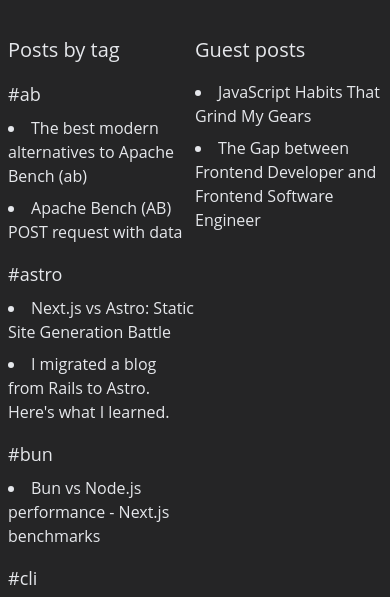
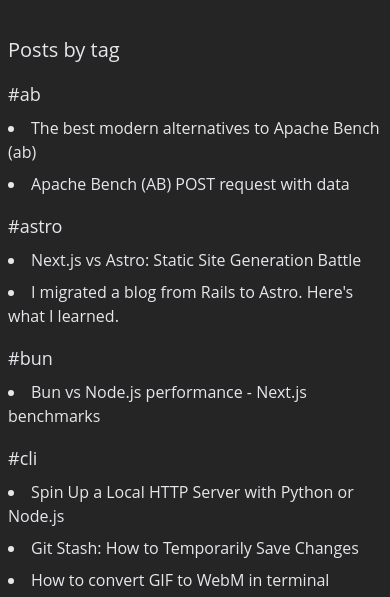
Before and after one commit to devprogrammercom/devprogrammercom.github.io, a plain HTML site: page index.html in a window 390 px wide. Shown: the part 240-837 px from the top of the page. Drawn offline with Linux system fonts and the light colour scheme.

Commit message:
Update index.html

```diff
--- a/index.html
+++ b/index.html
@@ -551,10 +551,6 @@
       min-height: 100vh
     }
 
-    .w-1\/2 {
-      width: 50%
-    }
-
     .w-2\/3 {
       width: 66.666667%
     }
@@ -820,6 +816,10 @@
         display: flex
       }
 
+      .md\:w-1\/2 {
+        width: 50%
+      }
+
       .md\:w-1\/3 {
         width: 33.333333%
       }
@@ -889,8 +889,8 @@
     <div class="flex flex-center"><img src="./logo.svg" class="w-52"></div>
     <div class="container-md mt-6">
       <h1 class="text-3xl">Index of all my posts by tag</h1>
-      <div class="flex">
-        <div class="w-1/2 mt-10">
+      <div class="md:flex">
+        <div class="md:w-1/2 mt-10">
           <h2 class="text-xl">Posts by tag</h2>
           <div class="mt-4">
             <h3 class="text-lg">#ab</h3>
@@ -1051,7 +1051,7 @@
             </ul>
           </div>
         </div>
-        <div class="w-1/2 mt-10">
+        <div class="md:w-1/2 mt-10">
           <h2 class="text-xl">Guest posts</h2>
           <div class="mt-4">
             <ul class="list-disc list-inside">
@@ -1071,5 +1071,4 @@
     </div>
   </main>
 </body>
-
 </html>
```
